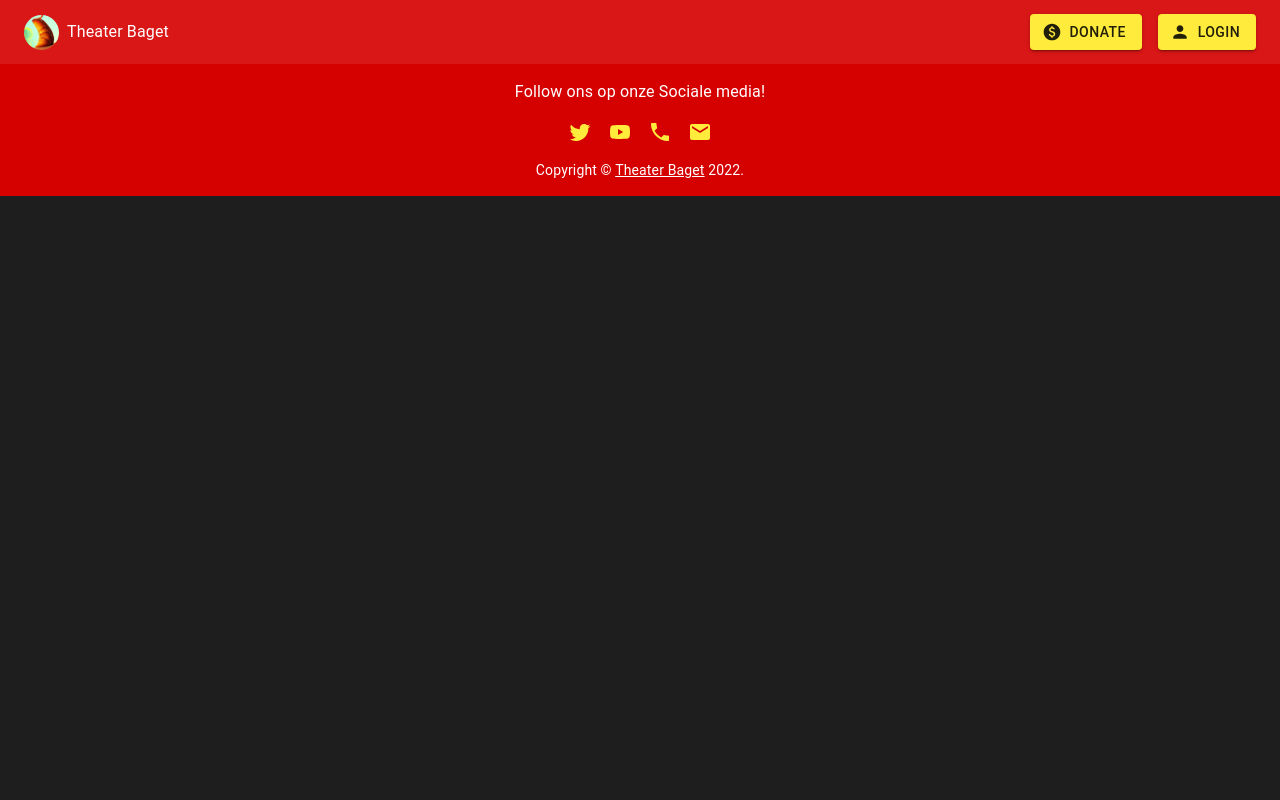
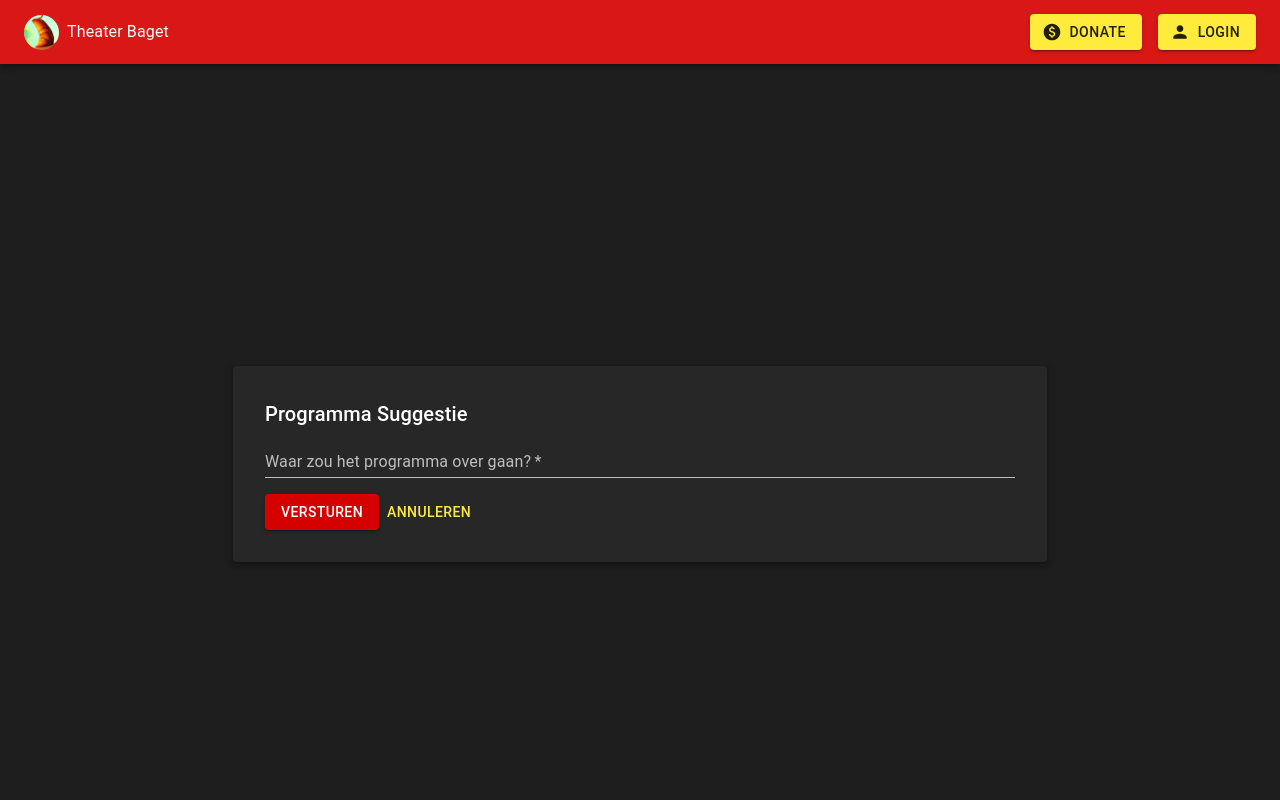
Before and after one commit to ManoloTonto1/Theater-Baget, a React (Vite) app in the folder client/: page /#/intresses/suggestie in a window 1280 px wide. Shown: the top 800 px of the page. Built offline with nearby package versions, Linux system fonts and the light colour scheme.

Commit message:
suggestie + feedback forms

```diff
--- a/client/src/App.tsx
+++ b/client/src/App.tsx
@@ -11,6 +11,8 @@ import {
 import Footer from './components/global/Footer';
 import Topbar from './components/global/Topbar';
 import UserContext from './context/UserContext';
+import IntressesFeedback from './routes/feedback/IntressesFeedback';
+import IntressesSuggestie from './routes/feedback/IntressesSuggestie';
 import TicketKopen from './routes/ticket/TicketKopen';
 
 const Login = React.lazy(() => import('./routes/login/Login'));
@@ -33,6 +35,8 @@ function App() {
 					<Route path={'/'} element={<Suspense><Homepage/></Suspense>} />
 					<Route path={'/login'} element={<Suspense><Login/></Suspense>} />
 					<Route path={'/ticket'} element={<Suspense><TicketKopen/></Suspense>} />
+					<Route path={'/intresses/feedback'} element={<Suspense><IntressesFeedback/></Suspense>} />
+					<Route path={'/intresses/suggestie'} element={<Suspense><IntressesSuggestie/></Suspense>} />
 					<Route path={'/event/:id'} element={<Suspense><Event/></Suspense>} />
 
 				</Routes >
--- /dev/null
+++ b/client/src/routes/feedback/IntressesFeedback.tsx
@@ -0,0 +1,77 @@
+//
+// voor donateurs in de donatie omgeving.
+//  hier kunnen ze op verschillende programmas die nog niet voor het publiek zichtbaar zijn
+// feedback geven wat ze er van vonden
+//
+
+import {
+	Box, Container, Card, TextField, FormGroup, Button
+} from '@mui/material';
+import Typography from '@mui/material/Typography';
+import React, {
+	useCallback,
+	useState
+} from 'react';
+
+function IntressesFeedback() {
+
+	const [feedback, setFeedback] = useState('');
+
+	const handleFeedback = useCallback(async (e: React.ChangeEvent<HTMLTextAreaElement>) => {
+		setFeedback(e.target.value);
+	}, []);
+
+	const feedbackVersturen = useCallback(async ()=>{
+		// data verwerken
+	},[]);
+
+	return (
+		<Box style={{
+			width: '100%',
+			height: '100vh',
+		}}
+
+		component={'form'}
+		onSubmit={feedbackVersturen}>
+
+			<Container style={{
+				height: '100vh',
+				display: 'flex',
+				justifyContent: 'center',
+				alignItems: 'center',
+			}}>
+
+				<Card elevation={4} sx={{
+					width: 750,
+					p: 4,
+				}}>
+					<Typography variant={'h6'}>
+                        Feedback over: Monki in paris
+					</Typography>
+					<FormGroup>
+						<TextField sx={{
+							mb: 2
+						}}
+						label='Wat vond u van dit programma?'
+						variant='standard'
+						type='text'
+						required
+						value={feedback}
+						onChange={handleFeedback}
+						multiline
+						/>
+					</FormGroup>
+					<FormGroup>
+						<Box>
+							<Button variant='contained' color='primary'
+								type='submit'>Versturen</Button>
+							<Button variant='text' color='secondary'>annuleren</Button>
+						</Box>
+					</FormGroup>
+				</Card>
+			</Container>
+		</Box>
+	);
+}
+
+export default IntressesFeedback;
--- /dev/null
+++ b/client/src/routes/feedback/IntressesSuggestie.tsx
@@ -0,0 +1,77 @@
+//
+// voor donateurs in de donatie omgeving.
+//  hier kunnen ze op verschillende programmas die nog niet voor het publiek zichtbaar zijn
+// feedback geven wat ze er van vonden
+//
+
+import {
+	Box, Container, Card, TextField, FormGroup, Button
+} from '@mui/material';
+import Typography from '@mui/material/Typography';
+import React, {
+	useCallback,
+	useState
+} from 'react';
+
+function IntressesSuggestie() {
+
+	const [feedback, setFeedback] = useState('');
+
+	const handleFeedback = useCallback(async (e: React.ChangeEvent<HTMLTextAreaElement>) => {
+		setFeedback(e.target.value);
+	}, []);
+
+	const feedbackVersturen = useCallback(async ()=>{
+		// data verwerken
+	},[]);
+
+	return (
+		<Box style={{
+			width: '100%',
+			height: '100vh',
+		}}
+
+		component={'form'}
+		onSubmit={feedbackVersturen}>
+
+			<Container style={{
+				height: '100vh',
+				display: 'flex',
+				justifyContent: 'center',
+				alignItems: 'center',
+			}}>
+
+				<Card elevation={4} sx={{
+					width: 750,
+					p: 4,
+				}}>
+					<Typography variant={'h6'}>
+                        Programma Suggestie
+					</Typography>
+					<FormGroup>
+						<TextField sx={{
+							mb: 2
+						}}
+						label='Waar zou het programma over gaan?'
+						variant='standard'
+						type='text'
+						required
+						value={feedback}
+						onChange={handleFeedback}
+						multiline
+						/>
+					</FormGroup>
+					<FormGroup>
+						<Box>
+							<Button variant='contained' color='primary'
+								type='submit'>Versturen</Button>
+							<Button variant='text' color='secondary'>annuleren</Button>
+						</Box>
+					</FormGroup>
+				</Card>
+			</Container>
+		</Box>
+	);
+}
+
+export default IntressesSuggestie;
--- a/client/src/routes/login/Login.tsx
+++ b/client/src/routes/login/Login.tsx
@@ -55,7 +55,7 @@ function tabId(index: number) {
 function Login() {
 	const [tab, setTab] = React.useState(0);
 
-	const handleTabChange = useCallback((event: React.SyntheticEvent, newValue: number) => {
+	const handleTabChange = useCallback(async (event: React.SyntheticEvent, newValue: number) => {
 		setTab(newValue);
 	}, []);
 
--- a/client/src/routes/login/tabs/SignIn.tsx
+++ b/client/src/routes/login/tabs/SignIn.tsx
@@ -20,11 +20,11 @@ function SignIn() {
 	const [email, setEmail] = React.useState('');
 	const [rememberMe, setRememberMe] = React.useState(false);
 
-	const handlePassword = useCallback((e: React.ChangeEvent<HTMLTextAreaElement>) => {
+	const handlePassword = useCallback(async (e: React.ChangeEvent<HTMLTextAreaElement>) => {
 		setPassword(e.target.value);
 	}, []);
 
-	const handleEmail = useCallback((e: React.ChangeEvent<HTMLTextAreaElement>) => {
+	const handleEmail = useCallback(async (e: React.ChangeEvent<HTMLTextAreaElement>) => {
 		setEmail(e.target.value);
 	}, []);
 
--- a/client/src/routes/login/tabs/SignUp.tsx
+++ b/client/src/routes/login/tabs/SignUp.tsx
@@ -37,7 +37,7 @@ function SignUp () {
 
 	const [passwordsMatch, setPasswordsMatch] = React.useState(true);
 
-	const signUp = useCallback((e: React.FormEvent<HTMLFormElement>) => {
+	const signUp = useCallback(async (e: React.FormEvent<HTMLFormElement>) => {
 		e.preventDefault();
 
 		if (password === confirmPassword) {
@@ -47,27 +47,27 @@ function SignUp () {
 		setPasswordsMatch(false);
 	}, [confirmPassword, password]);
 
-	const handlePassword = useCallback((e: React.ChangeEvent<HTMLTextAreaElement>) => {
+	const handlePassword = useCallback(async (e: React.ChangeEvent<HTMLTextAreaElement>) => {
 		setPassword(e.target.value);
 	}, []);
 
-	const handleEmail = useCallback((e: React.ChangeEvent<HTMLTextAreaElement>) => {
+	const handleEmail = useCallback(async (e: React.ChangeEvent<HTMLTextAreaElement>) => {
 		setEmail(e.target.value);
 	}, []);
 
-	const handleConfirmPassword = useCallback((e: React.ChangeEvent<HTMLTextAreaElement>) => {
+	const handleConfirmPassword = useCallback(async (e: React.ChangeEvent<HTMLTextAreaElement>) => {
 		setConfirmPassword(e.target.value);
 	}, []);
 
-	const handleVoornaam = useCallback((e: React.ChangeEvent<HTMLTextAreaElement>) => {
+	const handleVoornaam = useCallback(async (e: React.ChangeEvent<HTMLTextAreaElement>) => {
 		setVoornaam(e.target.value);
 	}, []);
 
-	const handleTussenvoegsel = useCallback((e: React.ChangeEvent<HTMLTextAreaElement>) => {
+	const handleTussenvoegsel = useCallback(async (e: React.ChangeEvent<HTMLTextAreaElement>) => {
 		setTussenvoegsel(e.target.value);
 	}, []);
 
-	const handleAchternaam = useCallback((e: React.ChangeEvent<HTMLTextAreaElement>) => {
+	const handleAchternaam = useCallback(async (e: React.ChangeEvent<HTMLTextAreaElement>) => {
 		setAchternaam(e.target.value);
 	}, []);
 
--- a/client/src/routes/ticket/TicketKopen.tsx
+++ b/client/src/routes/ticket/TicketKopen.tsx
@@ -1,5 +1,5 @@
 import {
-	Box, Card, Container, FormGroup, Paper, Table, TableBody, TableCell, TableContainer, TableHead, TableRow, TextField
+	Box, Card, Container, FormGroup, TextField
 } from '@mui/material';
 
 import React, {
@@ -23,7 +23,7 @@ import Typography from '@mui/material/Typography';
 
 function TicketKopen() {
 
-	const buyTicket = useCallback((e: React.FormEvent<HTMLFormElement>) => {
+	const buyTicket = useCallback(async (e: React.FormEvent<HTMLFormElement>) => {
 		e.preventDefault();
 	}, []);
 
@@ -32,15 +32,15 @@ function TicketKopen() {
 	const [expDate, setExpDate] = useState<Dayjs | null>(dayjs());
 	const [stoel, setStoel] = useState('');
 
-	const handleCardNumber = useCallback((e: React.ChangeEvent<HTMLTextAreaElement>) => {
+	const handleCardNumber = useCallback(async (e: React.ChangeEvent<HTMLTextAreaElement>) => {
 		setCardNumber(parseInt(e.target.value));
 	}, []);
 
-	const handleCardHolder = useCallback((e: React.ChangeEvent<HTMLTextAreaElement>) => {
+	const handleCardHolder = useCallback(async (e: React.ChangeEvent<HTMLTextAreaElement>) => {
 		setCardHolder(e.target.value);
 	}, []);
 
-	const handleStoel = useCallback((e: React.ChangeEvent<HTMLTextAreaElement>) => {
+	const handleStoel = useCallback(async (e: React.ChangeEvent<HTMLTextAreaElement>) => {
 		setStoel(e.target.value);
 	}, []);
 
```
